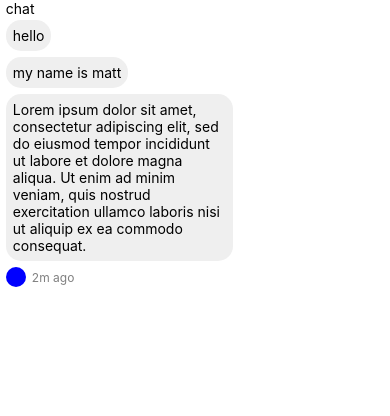
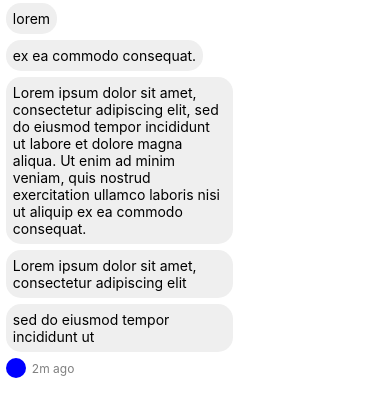
Before and after one commit to mtthdz/supachat, a React Native app: screen / in a window 390 px wide. Shown: the top 416 px of the page. Built offline with nearby package versions, Linux system fonts and the light colour scheme.

Commit message:
added remaining dummy data parameters, removed from app.tsx

```diff
--- a/src/App.tsx
+++ b/src/App.tsx
@@ -3,18 +3,14 @@ import { SafeAreaView, StyleSheet, Text, View } from 'react-native';
 import ChatMessage from './components/elements/ChatMessage';
 import Layout from './components/sections/Layout';
 import ChatTimestamp from './components/containers/ChatTimestamp';
+import { chatData } from './api/chatData';
 
 function App(): JSX.Element {
-  const data = [
-    {message: 'hello'},
-    {message: 'my name is matt'},
-    {message: 'Lorem ipsum dolor sit amet, consectetur adipiscing elit, sed do eiusmod tempor incididunt ut labore et dolore magna aliqua. Ut enim ad minim veniam, quis nostrud exercitation ullamco laboris nisi ut aliquip ex ea commodo consequat.'}
-  ]
+  let data = chatData;
 
   return (
     <SafeAreaView>
       <Layout>
-        <Text>chat</Text>
         <View style={styles.view}>
           {data.map((item, index) => {
             return <ChatMessage body={item.message} key={index}/>
--- /dev/null
+++ b/src/api/chatData.ts
@@ -0,0 +1,7 @@
+export const chatData = [
+  {id: '1239c8unr4352', date: '2023-09-21 18:10:25-04', user: 'mtthdz', message: 'lorem'},
+  {id: '532cmn0932m2r', date: '2023-09-21 18:11:30-04', user: 'mtthdz', message: 'ex ea commodo consequat.'},
+  {id: '3409nmvd9v983', date: '2023-09-21 20:00:09-04', user: 'mtthdz', message: 'Lorem ipsum dolor sit amet, consectetur adipiscing elit, sed do eiusmod tempor incididunt ut labore et dolore magna aliqua. Ut enim ad minim veniam, quis nostrud exercitation ullamco laboris nisi ut aliquip ex ea commodo consequat.'},
+  {id: 'ff90123mic09d', date: '2023-09-21 21:25:10-04', user: 'kxel', message: 'Lorem ipsum dolor sit amet, consectetur adipiscing elit'},
+  {id: '9mc92ck0235k2', date: '2023-09-21 21:25:58-04', user: 'kxel', message: 'sed do eiusmod tempor incididunt ut'},
+]
```
